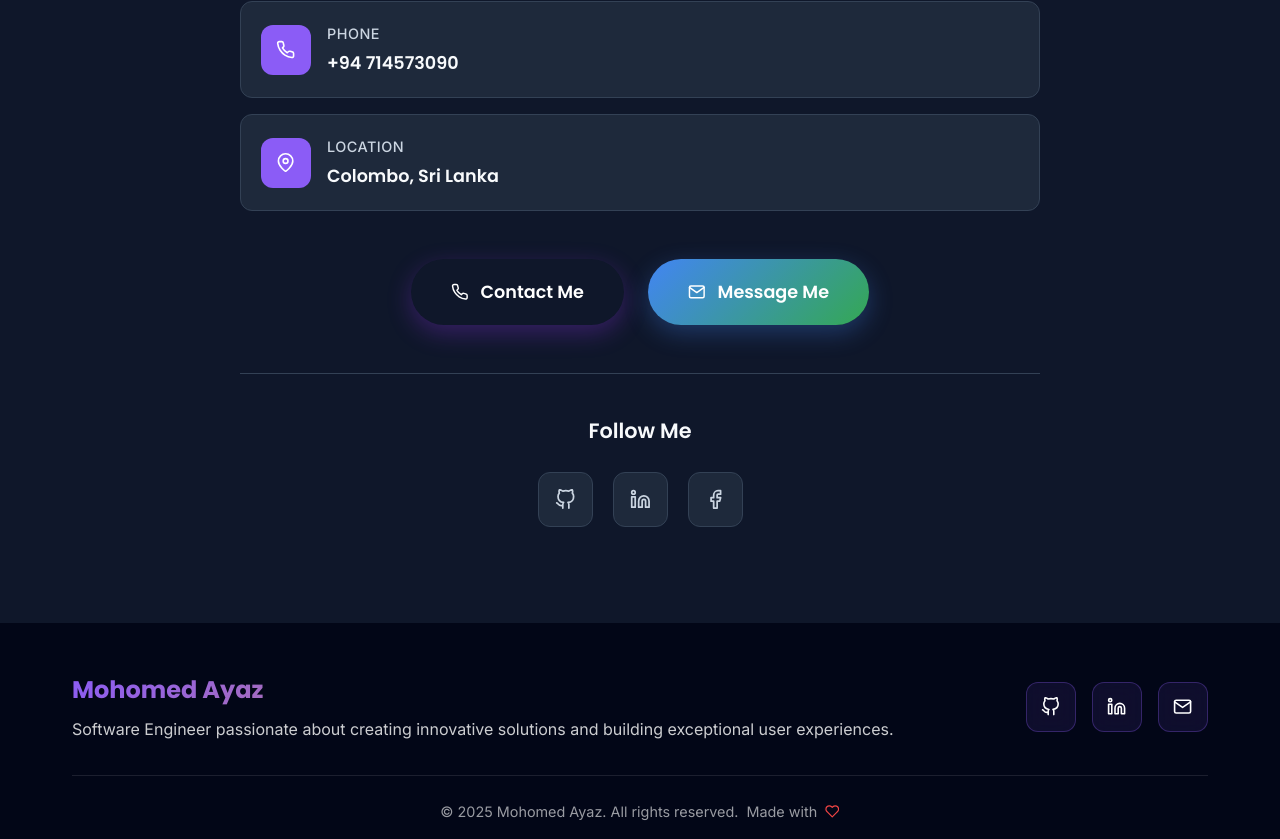
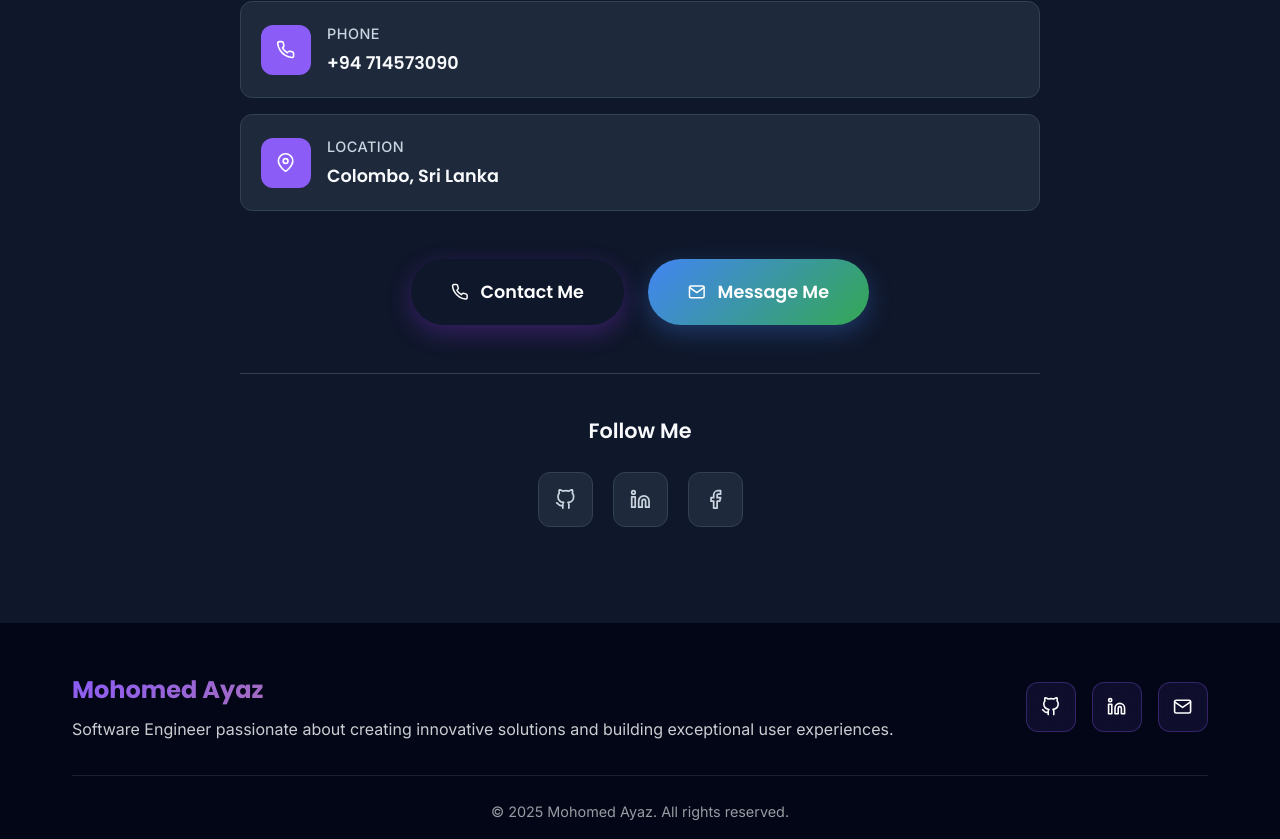
Before and after one commit to Ayazmax/my-portfolio, a React (Create React App) app: page / in a window 1280 px wide. Shown: the part 8034-8873 px from the top of the page. Built offline with nearby package versions, Linux system fonts and the light colour scheme.

Commit message:
removed some footer content

```diff
--- a/src/components/Footer.js
+++ b/src/components/Footer.js
@@ -165,13 +165,6 @@ const Footer = () => {
         <FooterBottom>
           <Copyright>
             <span>© {currentYear} Mohomed Ayaz. All rights reserved.</span>
-            <span>Made with</span>
-            <HeartIcon
-              animate={{ scale: [1, 1.2, 1] }}
-              transition={{ duration: 1, repeat: Infinity }}
-            >
-              <FiHeart />
-            </HeartIcon>
           </Copyright>
         </FooterBottom>
       </Container>
```
